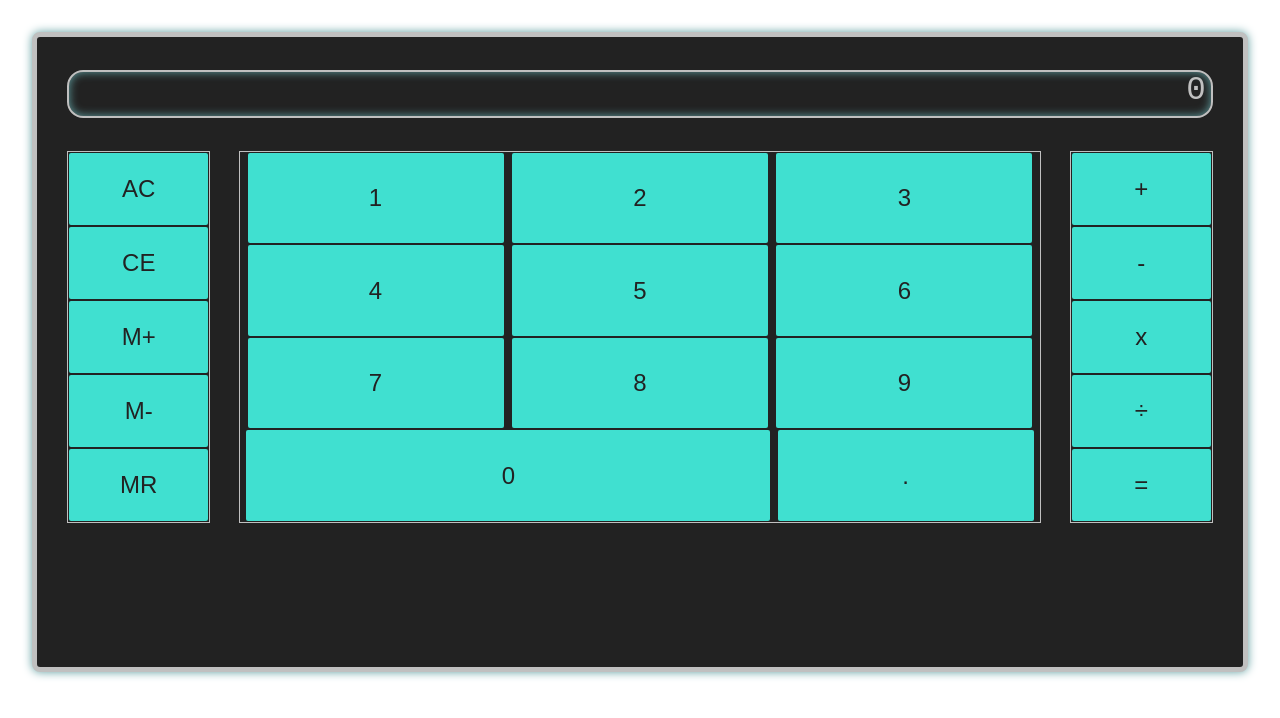
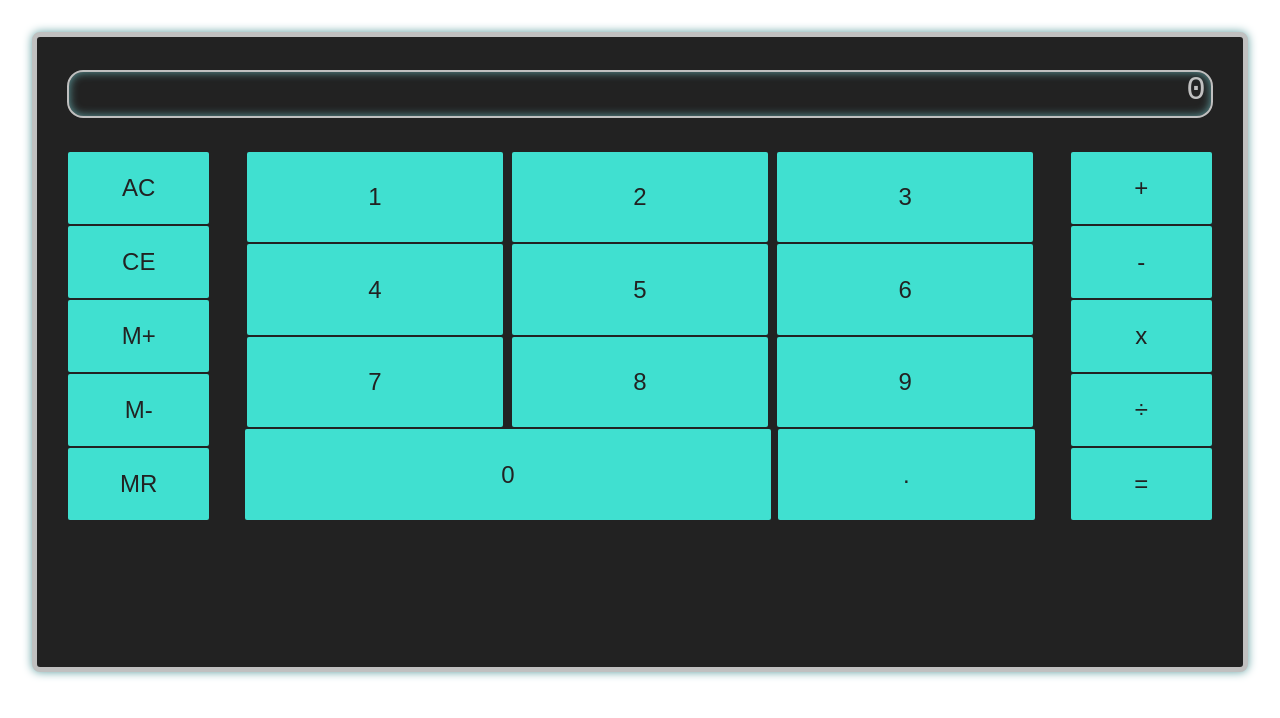
Before and after one commit to skillitzimberg/calculator-app, a plain HTML site: page index.html in a window 1280 px wide. Drawn offline with Linux system fonts and the light colour scheme.

Commit message:
Remove borders

```diff
--- a/style.css
+++ b/style.css
@@ -57,7 +57,6 @@ input {
   flex-flow: row wrap;
   justify-content: space-evenly;
   width: 70%;
-  border: 1px solid silver;
 }
 
 @media (min-width: 512px) {
@@ -83,7 +82,6 @@ input {
   display: flex;
   flex-direction: column;
   width: 12.5%;
-  border: 1px solid silver;
 }
 
 .operation,
```
